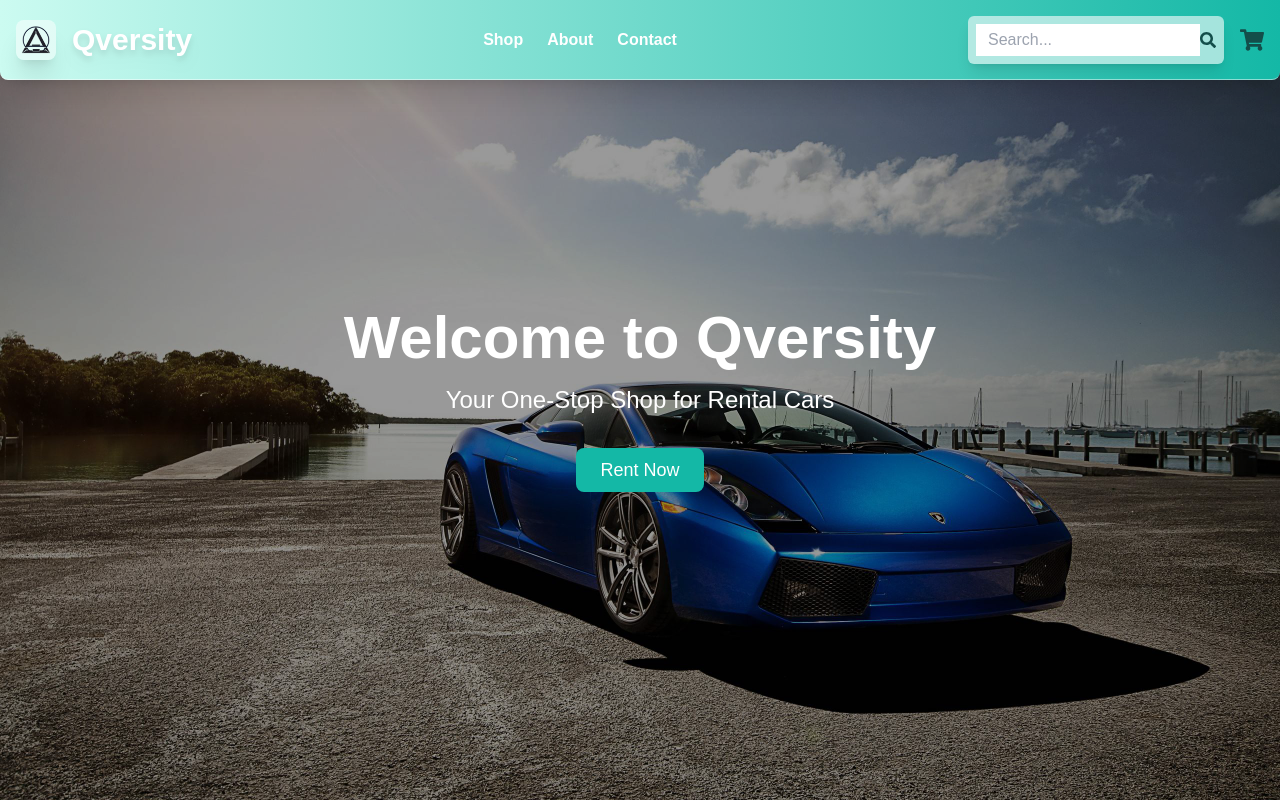
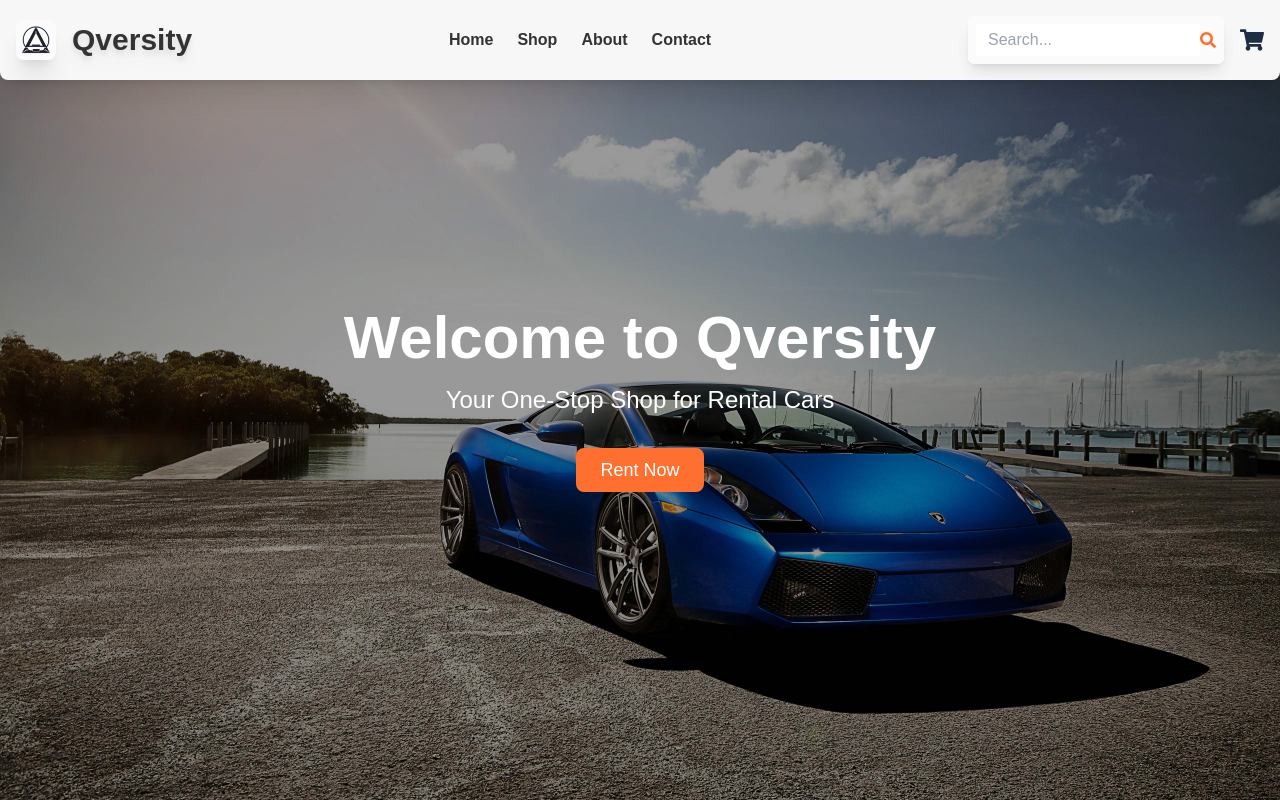
Before and after one commit to devfaisee/qversity, a Next.js app: page / in a window 1280 px wide. Built offline with nearby package versions, Linux system fonts and the light colour scheme.

Commit message:
pallete chnaged

```diff
--- a/src/app/page.tsx
+++ b/src/app/page.tsx
@@ -21,10 +21,10 @@ export default function Home() {
         <h1 className="text-4xl sm:text-6xl font-bold mb-4">Welcome to Qversity</h1>
         <p className="text-lg sm:text-2xl mb-8">Your One-Stop Shop for Rental Cars</p>
         <Link href="/shop">
-      <button className="bg-teal-500 text-white px-6 py-2 rounded-lg text-lg hover:bg-teal-600 transition duration-300">
-        Rent Now
-      </button>
-    </Link>
+          <button className="bg-secondary text-white px-6 py-2 rounded-lg text-lg hover:bg-accent transition duration-300">
+            Rent Now
+          </button>
+        </Link>
       </div>
     </section>
   );
--- a/src/components/navbar.tsx
+++ b/src/components/navbar.tsx
@@ -6,6 +6,7 @@ import { useState } from 'react';
 import logo from '../../public/qversity_logo.png'; // Import logo image
 import Link from 'next/link';
 import styles from '@/styles/navbarStyles.module.css';
+
 const Navbar = () => {
   const [searchQuery, setSearchQuery] = useState('');
 
@@ -18,9 +19,10 @@ const Navbar = () => {
   };
 
   return (
-    <nav  className={`${styles.navbar} fixed top-0 left-0 w-full bg-gradient-to-r from-teal-100 to-teal-500 backdrop-blur-md shadow-xl p-4 rounded-b-lg border-b border-white/50 z-50 h-auto lg:h-20 text-gray-900 animate-fade-in`}>
+    <nav className={`${styles.navbar} fixed top-0 left-0 w-full bg-gradient-to-r from-bg to-bg backdrop-blur-md shadow-xl p-4 rounded-b-lg border-b border-bg/50 z-50 h-auto lg:h-20 text-text animate-fade-in`}>
       <div className="container mx-auto flex flex-wrap items-center justify-between">
         <div className="flex items-center space-x-4">
+          <Link href="/">
             <Image
               src={logo}
               alt="Logo"
@@ -28,60 +30,73 @@ const Navbar = () => {
               height={40}
               className="rounded-lg bg-white bg-opacity-50 p-1 shadow-xl"
             />
-          <h1 className="text-3xl font-extrabold text-white drop-shadow-lg">
+          </Link>
+          <Link href="/">
+            <h1 className="text-3xl font-extrabold text-text drop-shadow-lg">
               Qversity
             </h1>
+          </Link>
         </div>
-        <div className="hidden lg:flex justify-center space-x-6 font-semibold text-white">
+        <div className="hidden lg:flex justify-center space-x-6 font-semibold text-text">
           <ul className="flex space-x-6">
             <li>
-              <Link href="/shop" className="text-white hover:text-yellow-300 hover:font-semibold">
+              <Link href="/" className="text-text hover:text-hover hover:font-semibold">
+                Home
+              </Link>
+            </li>
+            <li>
+              <Link href="/shop" className="text-text hover:text-hover hover:font-semibold">
                 Shop
               </Link>
             </li>
             <li>
-              <Link href="/about" className="text-white hover:text-yellow-300 hover:font-semibold">
+              <Link href="/about" className="text-text hover:text-hover hover:font-semibold">
                 About
               </Link>
             </li>
             <li>
-              <Link href="/contact" className="text-white hover:text-yellow-300 hover:font-semibold">
+              <Link href="/contact" className="text-text hover:text-hover hover:font-semibold">
                 Contact
               </Link>
             </li>
           </ul>
         </div>
         <div className="flex justify-end items-center space-x-4 w-full lg:w-auto mt-4 lg:mt-0">
-          <form onSubmit={handleSearch} className="flex items-center bg-white bg-opacity-60 text-teal-900 rounded-md px-2 py-2 w-full lg:w-64 shadow-lg">
+          <form onSubmit={handleSearch} className="flex items-center bg-white bg-opacity-60 text-primary rounded-md px-2 py-2 w-full lg:w-64 shadow-lg">
             <input
               type="text"
-              className="w-full px-3 py-1 focus:outline-none text-teal-900"
+              className="w-full px-3 py-1 focus:outline-none text-primary"
               placeholder="Search..."
               value={searchQuery}
               onChange={(e) => setSearchQuery(e.target.value)}
             />
-            <button type="submit" className="text-teal-900 hover:text-teal-700">
+            <button type="submit" className="text-secondary hover:text-hover">
               <FaSearch />
             </button>
           </form>
-          <FaShoppingCart className="text-teal-900 text-2xl hover:text-yellow-300" />
+          <FaShoppingCart className="text-primary text-2xl hover:text-secondary" />
         </div>
       </div>
 
       {/* Mobile Navigation Links (Visible in Small Screens) */}
-      <ul className="lg:hidden flex flex-wrap justify-center space-x-6 text-white text-lg pb-2 mt-2">
+      <ul className="lg:hidden flex flex-wrap justify-center space-x-6 text-text text-lg pb-2 mt-2">
         <li>
-          <Link href="/shop" className="text-white hover:text-yellow-300 hover:font-semibold">
+          <Link href="/" className="text-text hover:text-hover hover:font-semibold">
+            Home
+          </Link>
+        </li>
+        <li>
+          <Link href="/shop" className="text-text hover:text-hover hover:font-semibold">
             Shop
           </Link>
         </li>
         <li>
-          <Link href="/about" className="text-white hover:text-yellow-300 hover:font-semibold">
+          <Link href="/about" className="text-text hover:text-hover hover:font-semibold">
             About
           </Link>
         </li>
         <li>
-          <Link href="/contact" className="text-white hover:text-yellow-300 hover:font-semibold">
+          <Link href="/contact" className="text-text hover:text-hover hover:font-semibold">
             Contact
           </Link>
         </li>
--- a/tailwind.config.ts
+++ b/tailwind.config.ts
@@ -11,6 +11,14 @@ export default {
       colors: {
         'forest-green': '#228B22',
         'lush-purple': '#9370DB',
+
+        primary: '#1D2D44',       // Deep Navy
+        secondary: '#FF6F30',     // Vibrant Orange
+        bg: '#F7F7F7',    // Light Gray
+        accent: '#FFD700',        // Soft Gold
+        text: '#333333',          // Dark Charcoal
+        hover: '#A1C4D7',         // Soft Blue
+
         background: "var(--background)",
         foreground: "var(--foreground)",
       },
```
Lines whose indentation alone changed are shown as unchanged.
